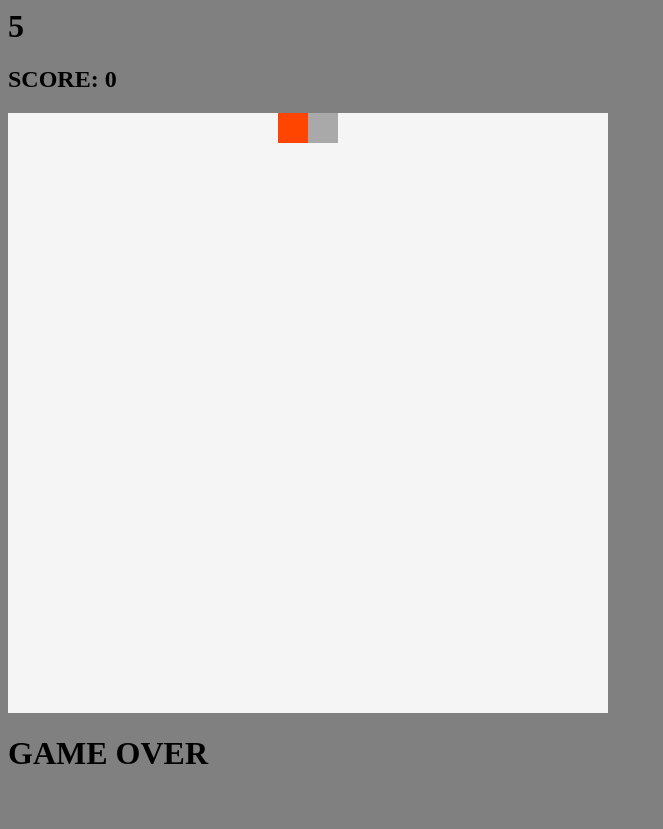
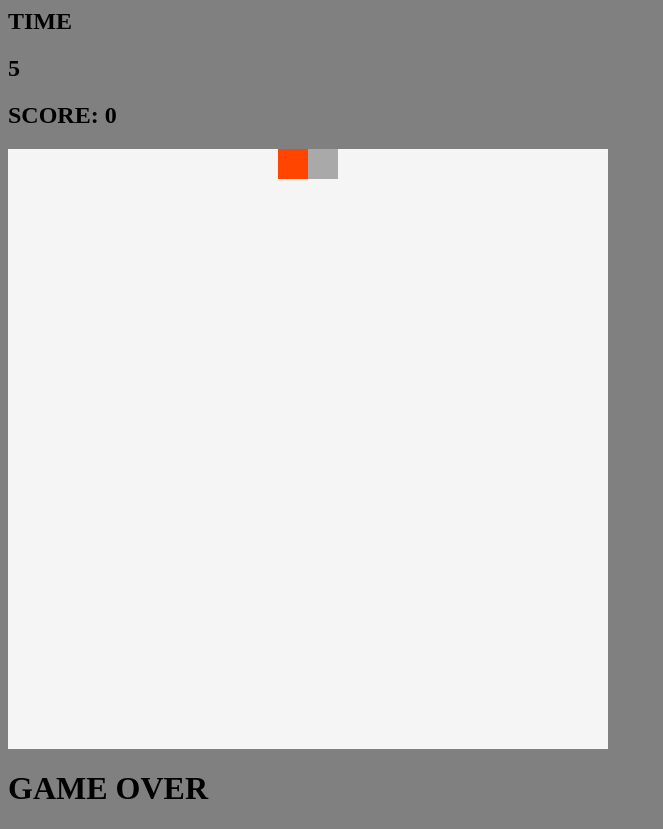
Before and after one commit to scfcdv/hebi, a plain HTML site: page index.html in a window 1280 px wide. Shown: the whole page, without its empty margins (0-663 px from the left). Before the commit the page ends 800 px from the top, so only its background shows below. Drawn offline with nearby package versions, Linux system fonts and the light colour scheme.

Commit message:
Update index.html

```diff
--- a/index.html
+++ b/index.html
@@ -1,4 +1,4 @@
-<h1 class="gd-menu4" id="timer">0</h1><script>
+<h2>TIME</h2><h2 class="gd-menu4" id="timer">0</h2><script>
 var count = 0;
 var id = setInterval(function(){
 count++;
```
